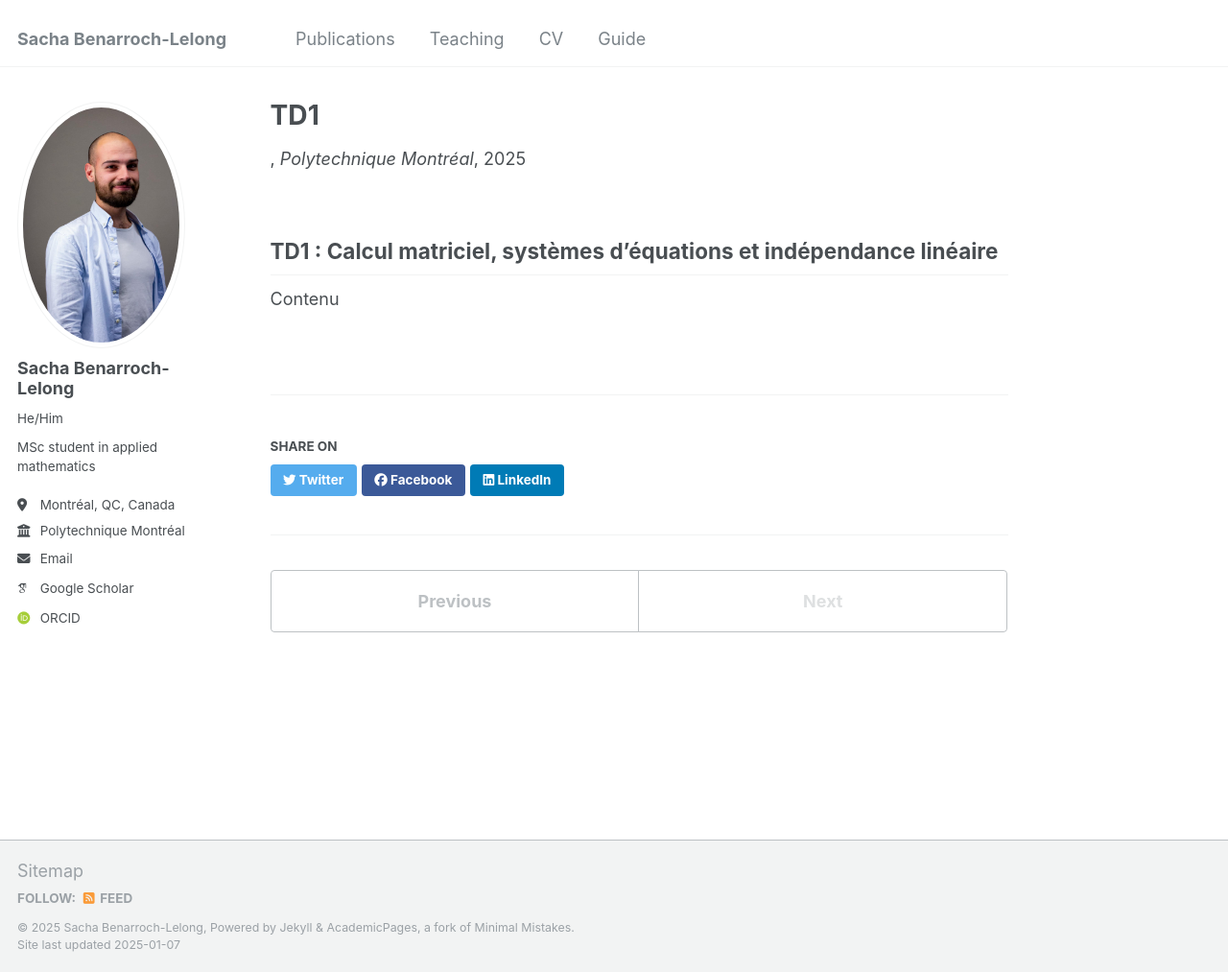
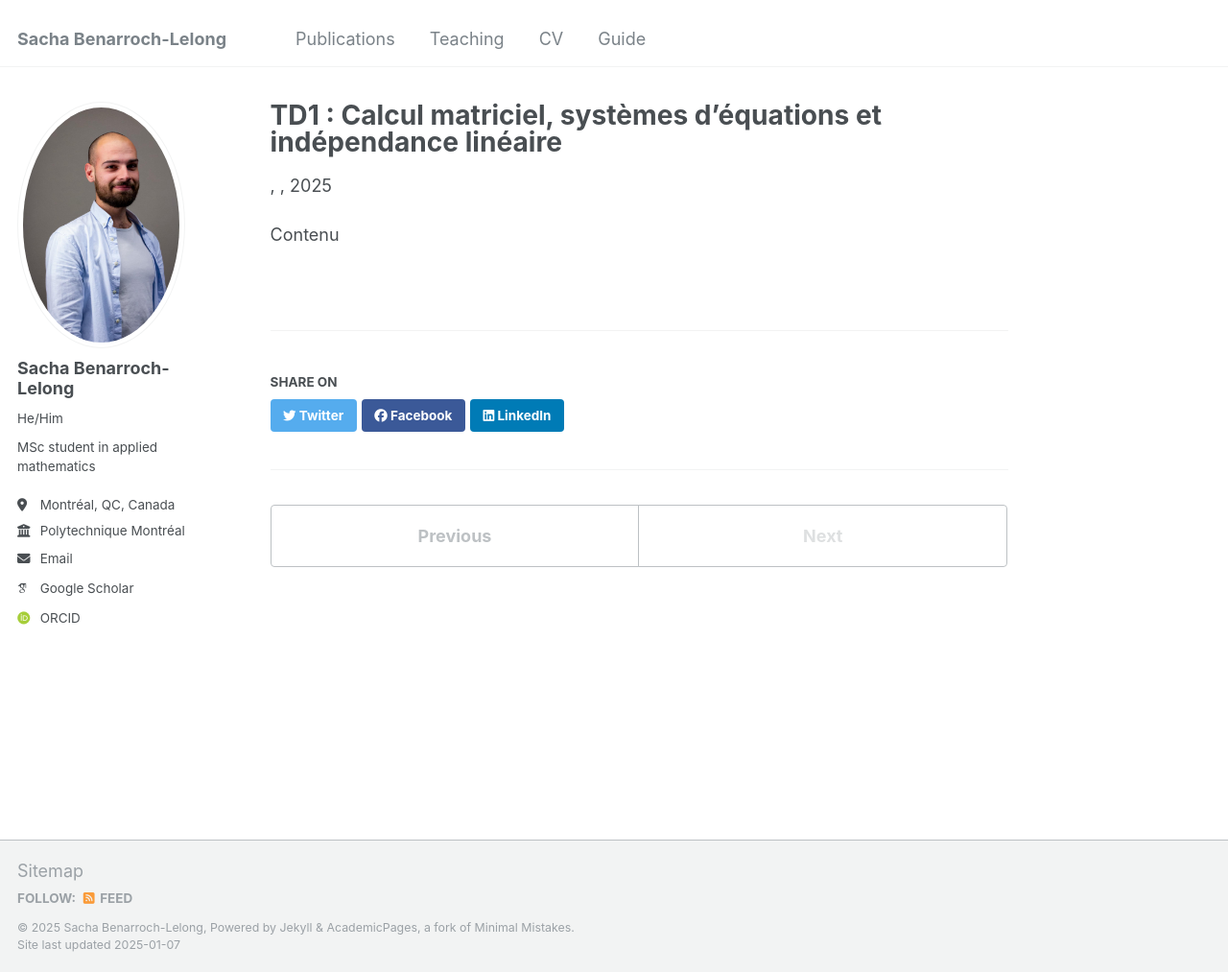
Before and after one commit to sblelong/sblelong.github.io, a Jekyll site: the page built from _teaching/mth1008/td1.md, in a window 1280 px wide and 1013 px high. Shown: the whole window at 96% size. Built offline with Jekyll 4.4.1, drawn with Linux system fonts in a browser that asks for light colours; some web fonts are replaced.

```diff
--- a/_teaching/mth1008/td1.md
+++ b/_teaching/mth1008/td1.md
@@ -1,10 +1,6 @@
 ---
-title: "TD1"
+title: "TD1 : Calcul matriciel, systèmes d’équations et indépendance linéaire"
 permalink: /teaching/mth1008/td1
-venue: "Polytechnique Montréal"
-date: 2025-01-01
 ---
 
-## TD1 : Calcul matriciel, systèmes d’équations et indépendance linéaire
-
 Contenu
```
